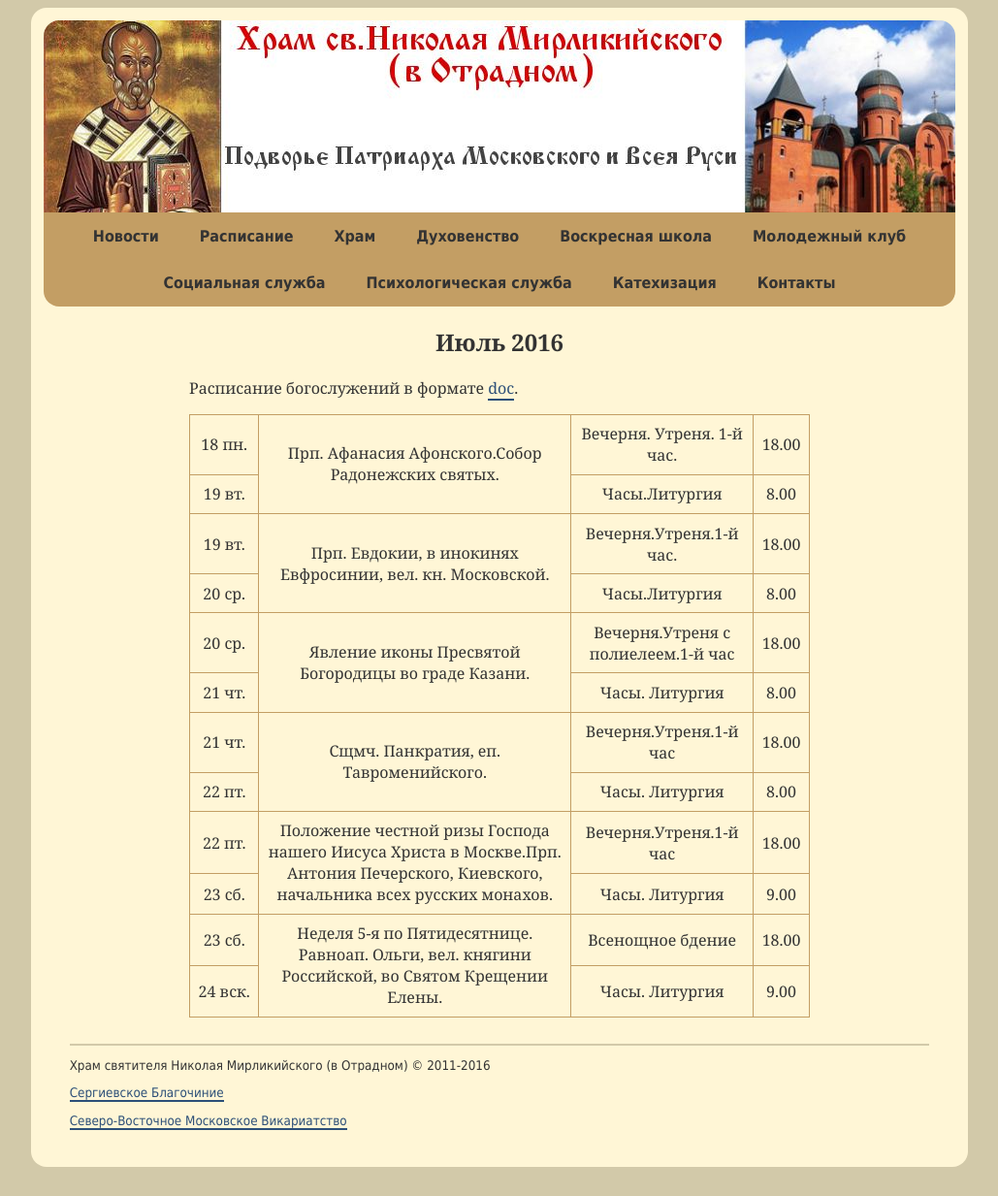
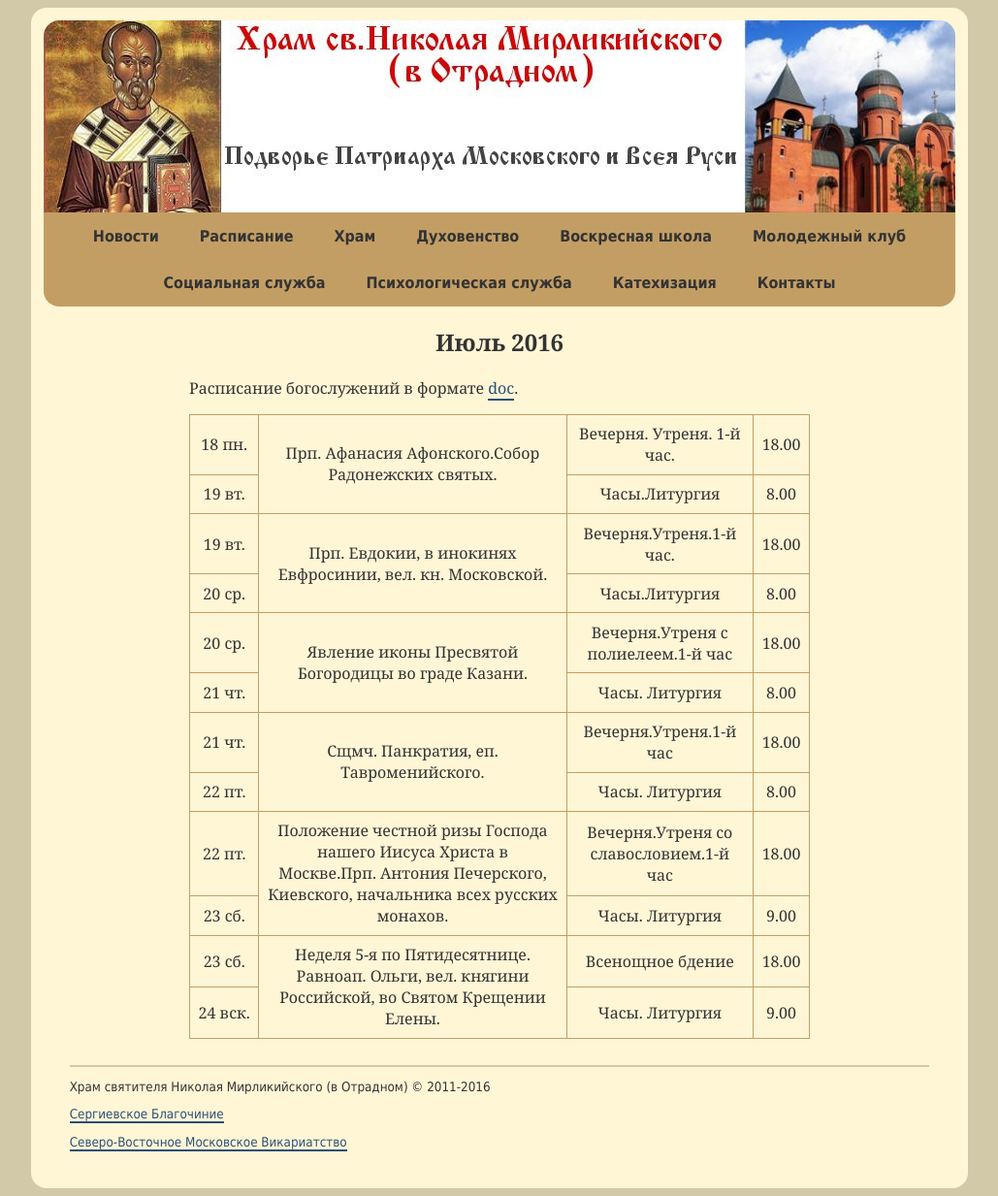
Before and after one commit to hramotradnoe/hramotradnoe.github.io, a Jekyll site: the page built from schedule/index.html, in a window 1280 px wide. Shown: the whole page at 97% size, without its empty margins (125-1154 px from the left). Built offline with Jekyll 4.4.1, drawn with Linux system fonts in a browser that asks for light colours; before the commit the page ends 1211 px from its top, so only the background shows below that.

Commit message:
Update schedule.yml

```diff
--- a/_data/schedule.yml
+++ b/_data/schedule.yml
@@ -37,7 +37,7 @@
    services    :
       - day   : 22&nbsp;пт.
         time  : '18.00'
-        title : "Вечерня.Утреня.1-й час"
+        title : "Вечерня.Утреня со славословием.1-й час"
       - day   : 23&nbsp;сб.
         time  : '9.00'
         title : "Часы. Литургия"
```
